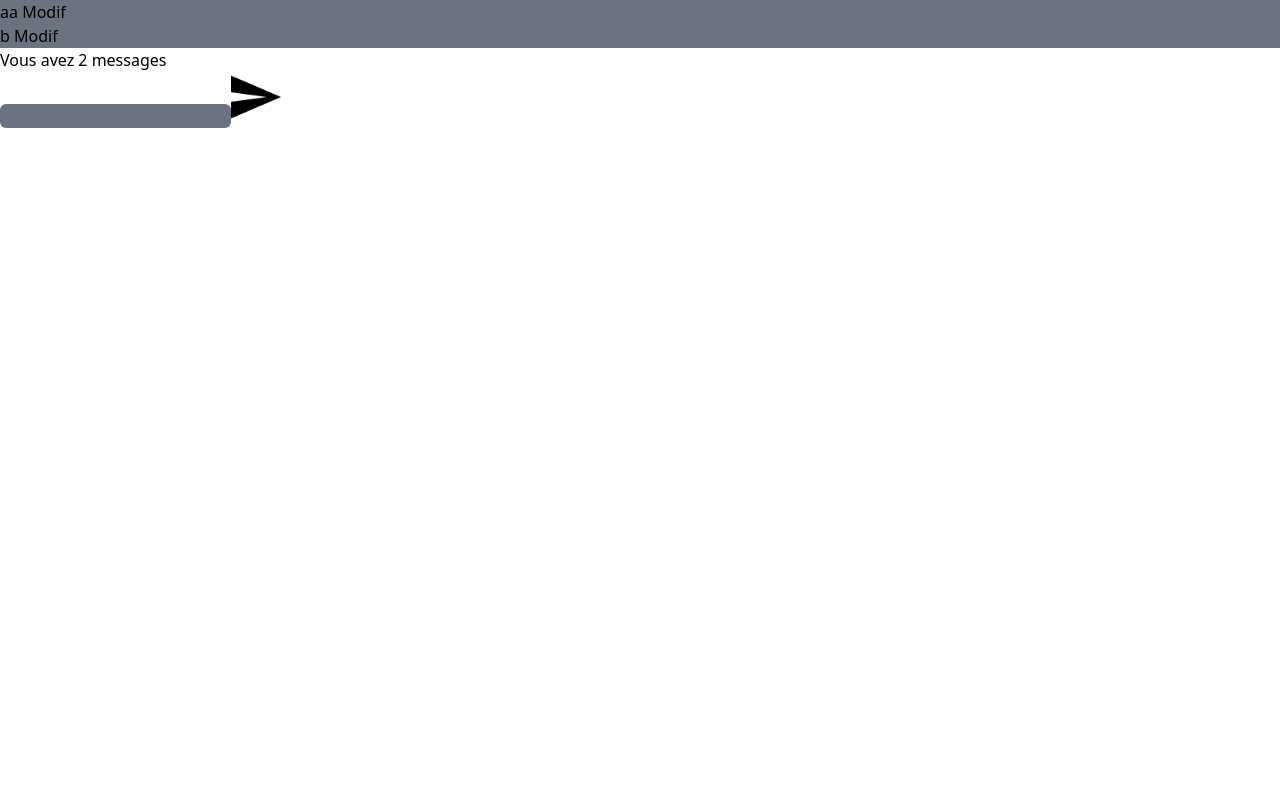
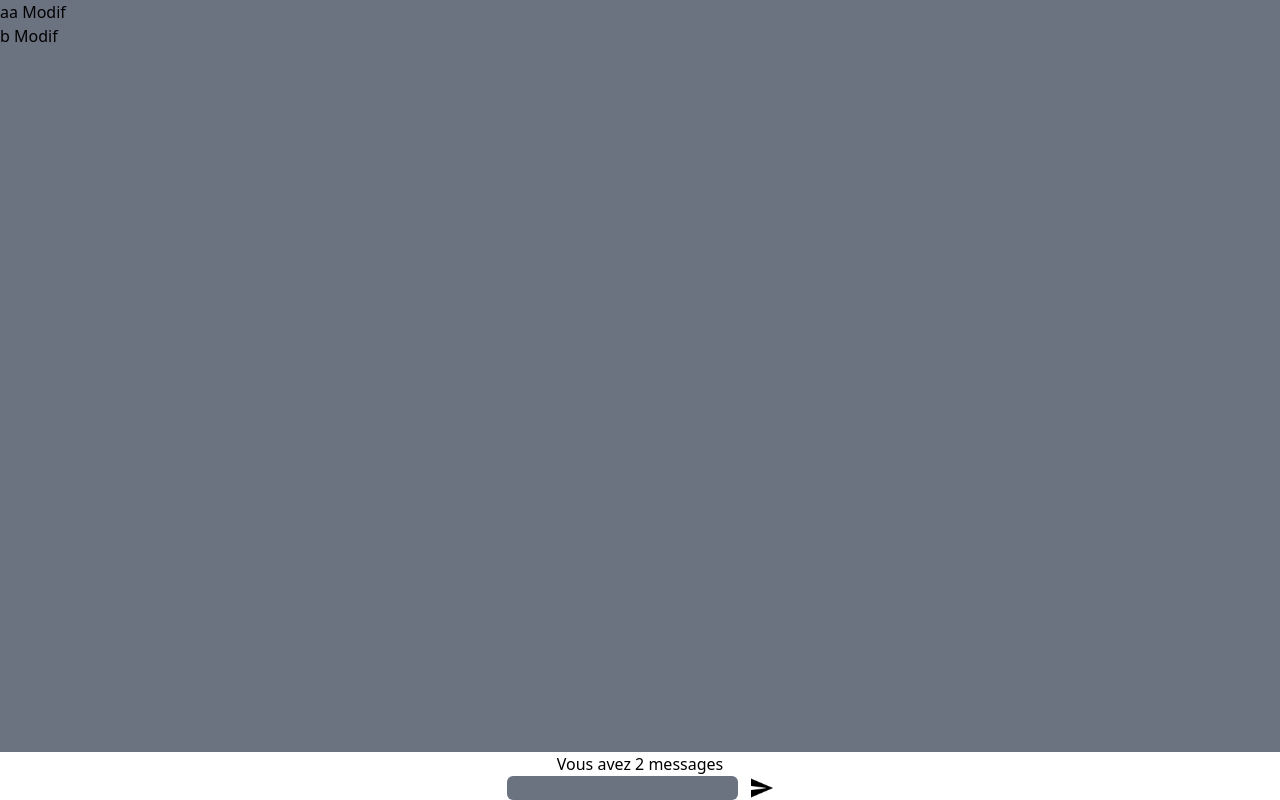
Before and after one commit to RaphB4t/online_chat, a Vue app: page / in a window 1280 px wide. Built offline with nearby package versions, Linux system fonts and the light colour scheme.

Commit message:
feat : adding a first css to the page

```diff
--- a/src/views/InputView.vue
+++ b/src/views/InputView.vue
@@ -20,11 +20,41 @@ function modifier(m){
 
 </script>
 <template>
-<div class="bg-gray-500">
-    <p v-for=" m in messages" :key="m">{{m}} <button @onclick="modifier(m)">Modif</button></p>
+<div id="page">
+    <div id="content" class="bg-gray-500">
+        <p v-for=" m in messages" :key="m">{{m}} <button @onclick="modifier(m)">Modif</button></p>
+    </div>
+
+        <p id="nbMessage">{{nbMessages}}</p>
+        <div id="input-area">
+        <input id="messageInput" class="bg-gray-500 rounded-md" type="text" v-model=sendMessage width="20%">
+        <button @click="envoyerMessage()"><img src="/images/sendIcon.png" width="35px" alt=""></button>
+    </div>
 </div>
-<p>{{nbMessages}}</p>
-<input class="bg-gray-500 rounded-md" type="text" v-model="sendMessage">
-<button @click="envoyerMessage()"><img src="/images/sendIcon.png" width="50px" alt=""></button>
+</template>
 
-</template>
+<style>
+#page{
+    min-height: 100vh;
+    display: flex;
+    flex-direction: column;
+}
+
+#content{
+    flex-grow: 1;
+}
+
+#nbMessage{
+    text-align: center;
+}
+
+#messageInput{
+    margin-right: 5%;
+}
+
+#input-area{
+    display: flex;
+    align-items: center;
+    align-self: center;
+}
+</style>
```
